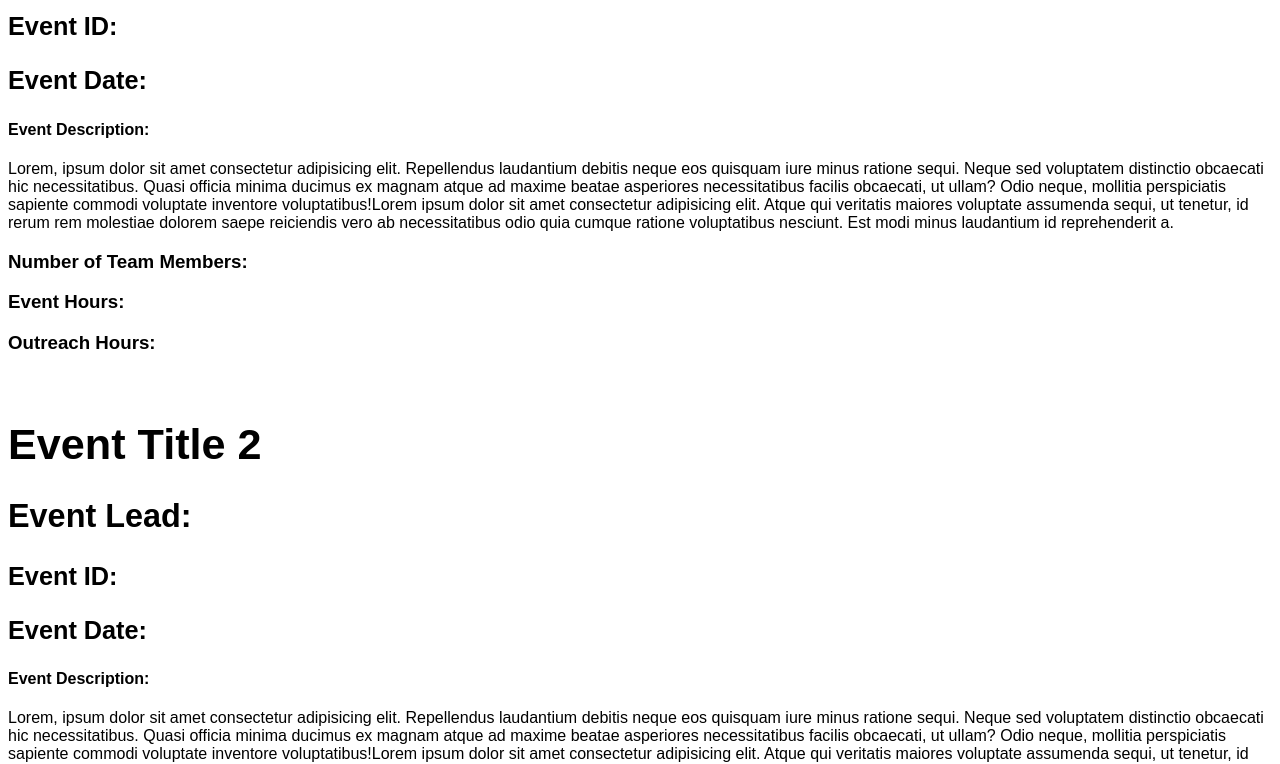
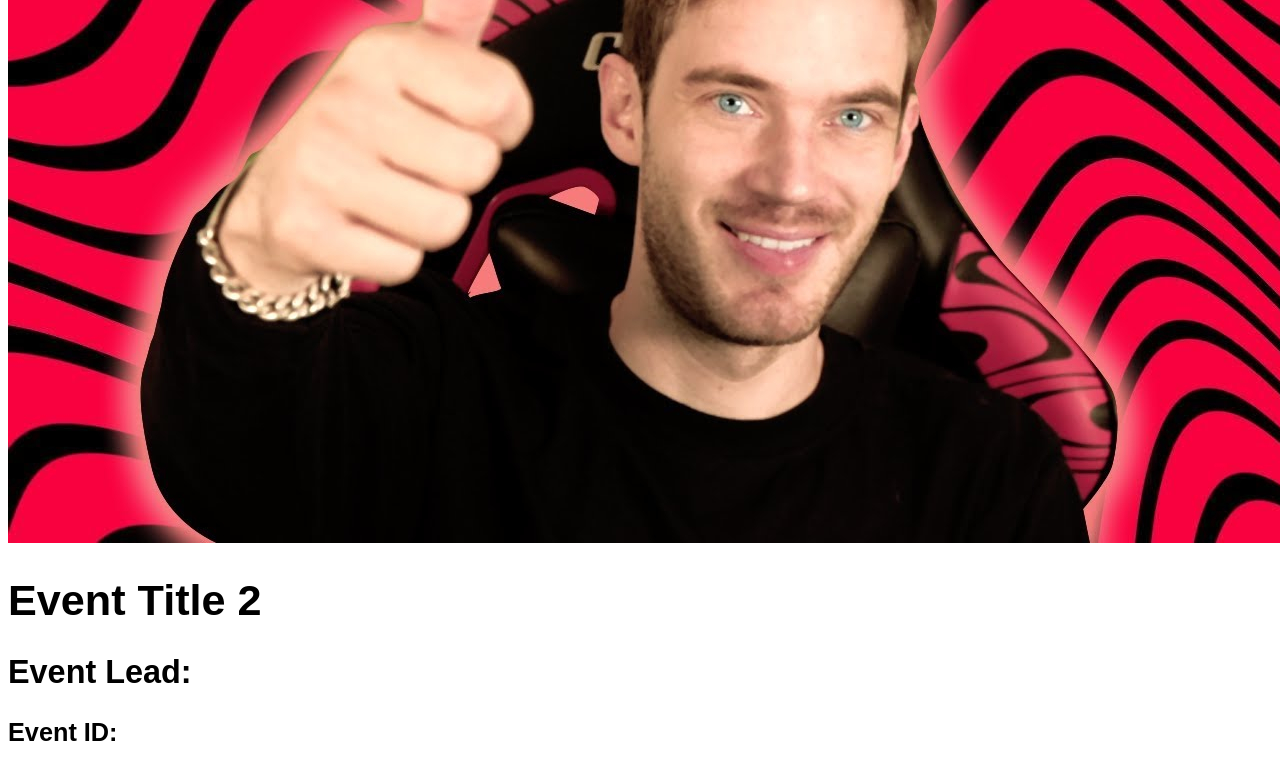
Before and after one commit to Test2220/Event-Export-CSS, a plain HTML site: page src/index.html in a window 1280 px wide. Shown: the part 708-1472 px from the top of the page. Drawn offline with Linux system fonts and the light colour scheme.

Commit message:
adding images

```diff
--- a/src/index.html
+++ b/src/index.html
@@ -16,7 +16,7 @@
             <h1>Event Title</h1>
             <h2>Event Lead: </h2>
             <h3>Event ID: </h1>
-                <h3>Event Date: </h1>
+            <h3>Event Date: </h1>
         </div>
         <div class="description">
             <h4>Event Description: </h4>
@@ -34,14 +34,14 @@
             <h3>Outreach Hours: </h3>
         </div>
         <div class="event-pic">
-            <img>
+            <img src="img/pewds.jpg">
         </div>
         <div class="html2pdf__page-break"></div>
         <div class="event-info">
             <h1>Event Title 2</h1>
             <h2>Event Lead: </h2>
             <h3>Event ID: </h1>
-                <h3>Event Date: </h1>
+            <h3>Event Date: </h1>
         </div>
         <div class="description">
             <h4>Event Description: </h4>
@@ -59,14 +59,14 @@
             <h3>Outreach Hours: </h3>
         </div>
         <div class="event-pic">
-            <img>
+            <img src="img/pewds.jpg">
         </div>
         <div class="html2pdf__page-break"></div>
         <div class="event-info">
             <h1>Event Title 2</h1>
             <h2>Event Lead: </h2>
             <h3>Event ID: </h1>
-                <h3>Event Date: </h1>
+            <h3>Event Date: </h1>
         </div>
         <div class="description">
             <h4>Event Description: </h4>
@@ -84,14 +84,14 @@
             <h3>Outreach Hours: </h3>
         </div>
         <div class="event-pic">
-            <img>
+            <img src="img/pewds.jpg">
         </div>
         <div class="html2pdf__page-break"></div>
         <div class="event-info">
             <h1>Event Title 2</h1>
             <h2>Event Lead: </h2>
             <h3>Event ID: </h1>
-                <h3>Event Date: </h1>
+            <h3>Event Date: </h1>
         </div>
         <div class="description">
             <h4>Event Description: </h4>
@@ -185,14 +185,14 @@
             <h3>Outreach Hours: </h3>
         </div>
         <div class="event-pic">
-            <img>
+            <img src="img/pewds.jpg">
         </div>
         <div class="html2pdf__page-break"></div>
         <div class="event-info">
             <h1>Event Title 2</h1>
             <h2>Event Lead: </h2>
             <h3>Event ID: </h1>
-                <h3>Event Date: </h1>
+            <h3>Event Date: </h1>
         </div>
         <div class="description">
             <h4>Event Description: </h4>
@@ -210,7 +210,7 @@
             <h3>Outreach Hours: </h3>
         </div>
         <div class="event-pic">
-            <img>
+            <img src="img/pewds.jpg">
         </div>
     </div>
     <input class="print-button" id="print" type="button" value="Print" />
```
Also changed, not shown: src/img/pewds.jpg (added).
